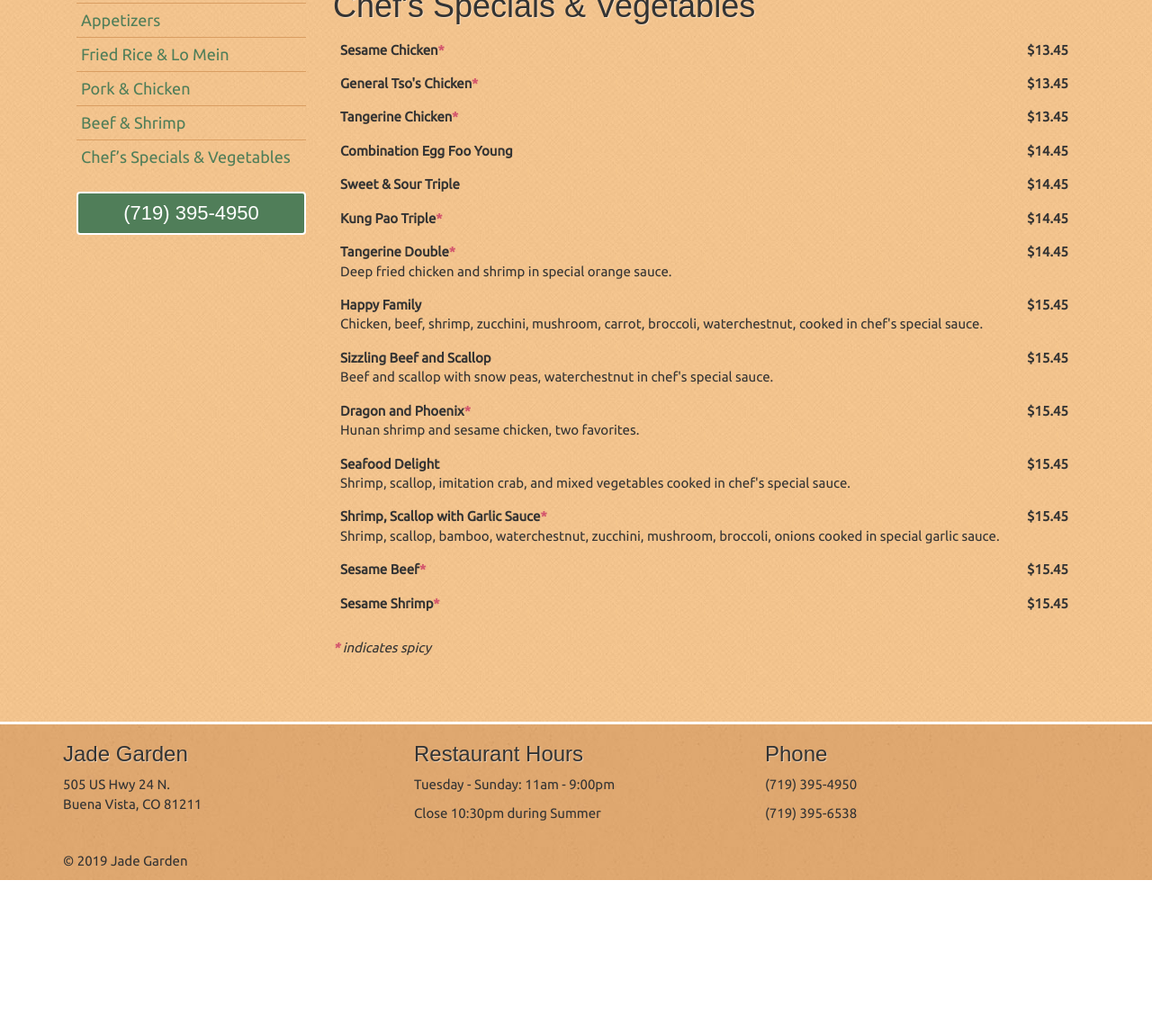
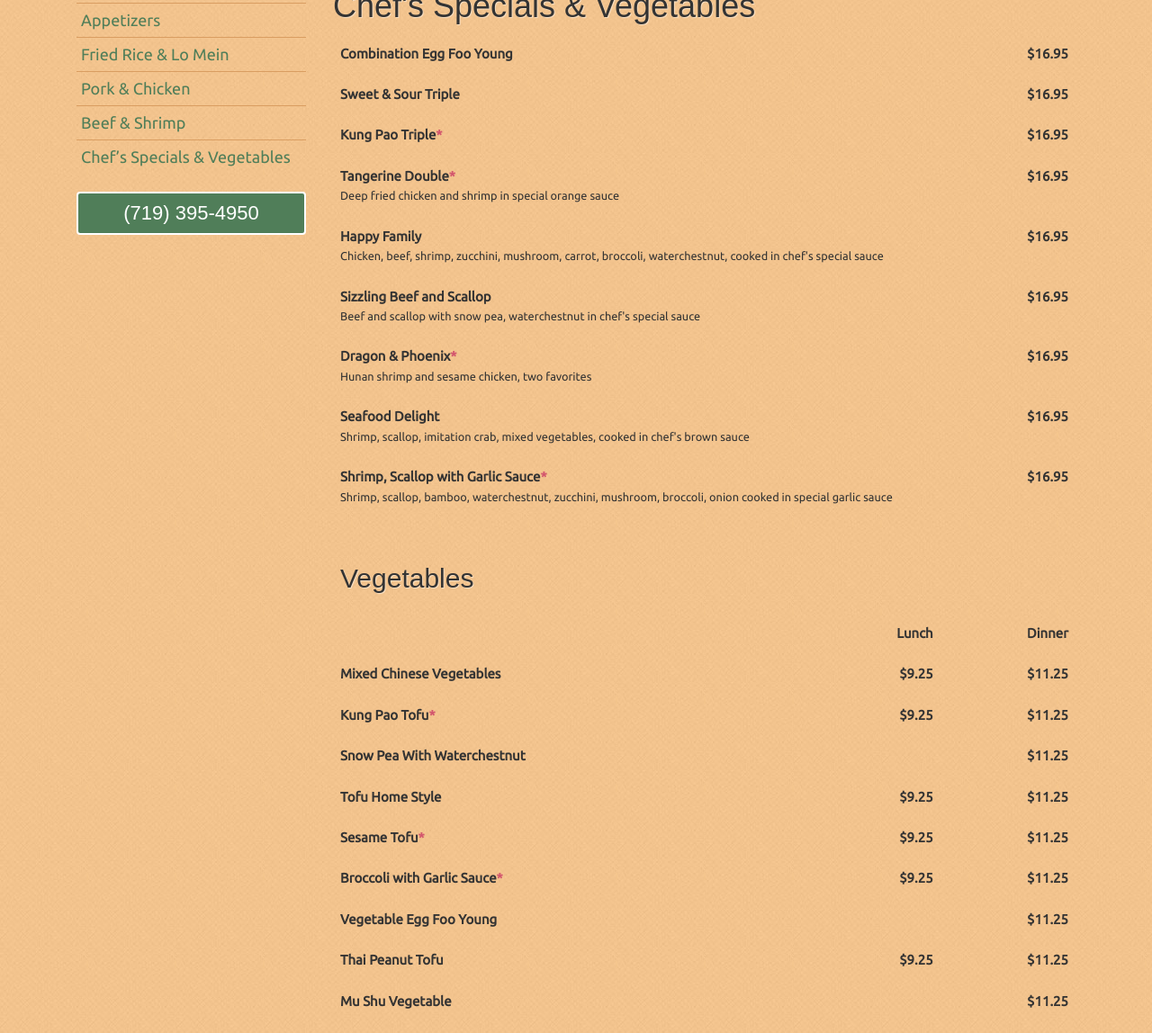
Before and after one commit to ChangoMan/jadegarden, a Gatsby site: page /chefs-specials-vegetables in a window 1280 px wide. Shown: the part 164-1312 px from the top of the page at 90% size. Before the commit the page ends 1145 px from the top, so only its background shows below. Built offline with nearby package versions, Linux system fonts and the light colour scheme; Gatsby itself is replaced by a stand-in of ours; a web font is replaced by a local one.

Commit message:
apps and specials

```diff
--- a/src/assets/scss/main.scss
+++ b/src/assets/scss/main.scss
@@ -1461,7 +1461,7 @@ th {
 .table > thead > tr > td,
 .table > tbody > tr > td,
 .table > tfoot > tr > td {
-  padding: 8px;
+  padding: 12px 8px;
   line-height: 1.428571429;
   vertical-align: top;
   border-top: 1px solid #ddd;
--- a/src/pages/chefs-specials-vegetables.js
+++ b/src/pages/chefs-specials-vegetables.js
@@ -1,5 +1,4 @@
 import React from 'react'
-
 import LayoutInner from '../components/layoutInner'
 
 const ChefsSpecialsIndex = () => (
@@ -10,39 +9,15 @@ const ChefsSpecialsIndex = () => (
       <tbody>
         <tr>
           <td>
-            <p className="menu-title">
-              Sesame Chicken<strong className="text-red">*</strong>
-            </p>
-          </td>
-          <td className="menu-price">$13.45</td>
-        </tr>
-        <tr>
-          <td>
-            <p className="menu-title">
-              General Tso's Chicken<strong className="text-red">*</strong>
-            </p>
-          </td>
-          <td className="menu-price">$13.45</td>
-        </tr>
-        <tr>
-          <td>
-            <p className="menu-title">
-              Tangerine Chicken<strong className="text-red">*</strong>
-            </p>
-          </td>
-          <td className="menu-price">$13.45</td>
-        </tr>
-        <tr>
-          <td>
             <p className="menu-title">Combination Egg Foo Young</p>
           </td>
-          <td className="menu-price">$14.45</td>
+          <td className="menu-price">$16.95</td>
         </tr>
         <tr>
           <td>
             <p className="menu-title">Sweet &amp; Sour Triple</p>
           </td>
-          <td className="menu-price">$14.45</td>
+          <td className="menu-price">$16.95</td>
         </tr>
         <tr>
           <td>
@@ -50,55 +25,67 @@ const ChefsSpecialsIndex = () => (
               Kung Pao Triple<strong className="text-red">*</strong>
             </p>
           </td>
-          <td className="menu-price">$14.45</td>
+          <td className="menu-price">$16.95</td>
         </tr>
         <tr>
           <td>
             <p className="menu-title">
               Tangerine Double<strong className="text-red">*</strong>
             </p>
-            <p>Deep fried chicken and shrimp in special orange sauce.</p>
+            <p>
+              <small>
+                Deep fried chicken and shrimp in special orange sauce
+              </small>
+            </p>
           </td>
-          <td className="menu-price">$14.45</td>
+          <td className="menu-price">$16.95</td>
         </tr>
         <tr>
           <td>
             <p className="menu-title">Happy Family</p>
             <p>
-              Chicken, beef, shrimp, zucchini, mushroom, carrot, broccoli,
-              waterchestnut, cooked in chef's special sauce.
+              <small>
+                Chicken, beef, shrimp, zucchini, mushroom, carrot, broccoli,
+                waterchestnut, cooked in chef's special sauce
+              </small>
             </p>
           </td>
-          <td className="menu-price">$15.45</td>
+          <td className="menu-price">$16.95</td>
         </tr>
         <tr>
           <td>
             <p className="menu-title">Sizzling Beef and Scallop</p>
             <p>
-              Beef and scallop with snow peas, waterchestnut in chef's special
-              sauce.
+              <small>
+                Beef and scallop with snow pea, waterchestnut in chef's special
+                sauce
+              </small>
             </p>
           </td>
-          <td className="menu-price">$15.45</td>
+          <td className="menu-price">$16.95</td>
         </tr>
         <tr>
           <td>
             <p className="menu-title">
-              Dragon and Phoenix<strong className="text-red">*</strong>
+              Dragon &amp; Phoenix<strong className="text-red">*</strong>
             </p>
-            <p>Hunan shrimp and sesame chicken, two favorites.</p>
+            <p>
+              <small>Hunan shrimp and sesame chicken, two favorites</small>
+            </p>
           </td>
-          <td className="menu-price">$15.45</td>
+          <td className="menu-price">$16.95</td>
         </tr>
         <tr>
           <td>
             <p className="menu-title">Seafood Delight</p>
             <p>
-              Shrimp, scallop, imitation crab, and mixed vegetables cooked in
-              chef's special sauce.
+              <small>
+                Shrimp, scallop, imitation crab, mixed vegetables, cooked in
+                chef's brown sauce
+              </small>
             </p>
           </td>
-          <td className="menu-price">$15.45</td>
+          <td className="menu-price">$16.95</td>
         </tr>
         <tr>
           <td>
@@ -107,27 +94,97 @@ const ChefsSpecialsIndex = () => (
               <strong className="text-red">*</strong>
             </p>
             <p>
-              Shrimp, scallop, bamboo, waterchestnut, zucchini, mushroom,
-              broccoli, onions cooked in special garlic sauce.
+              <small>
+                Shrimp, scallop, bamboo, waterchestnut, zucchini, mushroom,
+                broccoli, onion cooked in special garlic sauce
+              </small>
             </p>
           </td>
-          <td className="menu-price">$15.45</td>
+          <td className="menu-price">$16.95</td>
+        </tr>
+      </tbody>
+    </table>
+
+    <table className="table table-menu">
+      <tbody>
+        <tr>
+          <td colspan="3">
+            <h2>Vegetables</h2>
+          </td>
+        </tr>
+        <tr>
+          <td></td>
+          <td className="menu-price">Lunch</td>
+          <td className="menu-price">Dinner</td>
+        </tr>
+        <tr>
+          <td>
+            <p className="menu-title">Mixed Chinese Vegetables</p>
+          </td>
+          <td className="menu-price">$9.25</td>
+          <td className="menu-price">$11.25</td>
         </tr>
         <tr>
           <td>
             <p className="menu-title">
-              Sesame Beef<strong className="text-red">*</strong>
+              Kung Pao Tofu<strong className="text-red">*</strong>
             </p>
           </td>
-          <td className="menu-price">$15.45</td>
+          <td className="menu-price">$9.25</td>
+          <td className="menu-price">$11.25</td>
+        </tr>
+        <tr>
+          <td>
+            <p className="menu-title">Snow Pea With Waterchestnut</p>
+          </td>
+          <td className="menu-price"></td>
+          <td className="menu-price">$11.25</td>
+        </tr>
+        <tr>
+          <td>
+            <p className="menu-title">Tofu Home Style</p>
+          </td>
+          <td className="menu-price">$9.25</td>
+          <td className="menu-price">$11.25</td>
         </tr>
         <tr>
           <td>
             <p className="menu-title">
-              Sesame Shrimp<strong className="text-red">*</strong>
+              Sesame Tofu<strong className="text-red">*</strong>
             </p>
           </td>
-          <td className="menu-price">$15.45</td>
+          <td className="menu-price">$9.25</td>
+          <td className="menu-price">$11.25</td>
+        </tr>
+        <tr>
+          <td>
+            <p className="menu-title">
+              Broccoli with Garlic Sauce<strong className="text-red">*</strong>
+            </p>
+          </td>
+          <td className="menu-price">$9.25</td>
+          <td className="menu-price">$11.25</td>
+        </tr>
+        <tr>
+          <td>
+            <p className="menu-title">Vegetable Egg Foo Young</p>
+          </td>
+          <td className="menu-price"></td>
+          <td className="menu-price">$11.25</td>
+        </tr>
+        <tr>
+          <td>
+            <p className="menu-title">Thai Peanut Tofu</p>
+          </td>
+          <td className="menu-price">$9.25</td>
+          <td className="menu-price">$11.25</td>
+        </tr>
+        <tr>
+          <td>
+            <p className="menu-title">Mu Shu Vegetable</p>
+          </td>
+          <td className="menu-price"></td>
+          <td className="menu-price">$11.25</td>
         </tr>
       </tbody>
     </table>
```
Also changed, not shown: src/pages/appetizers.js (+17 -18 lines).
